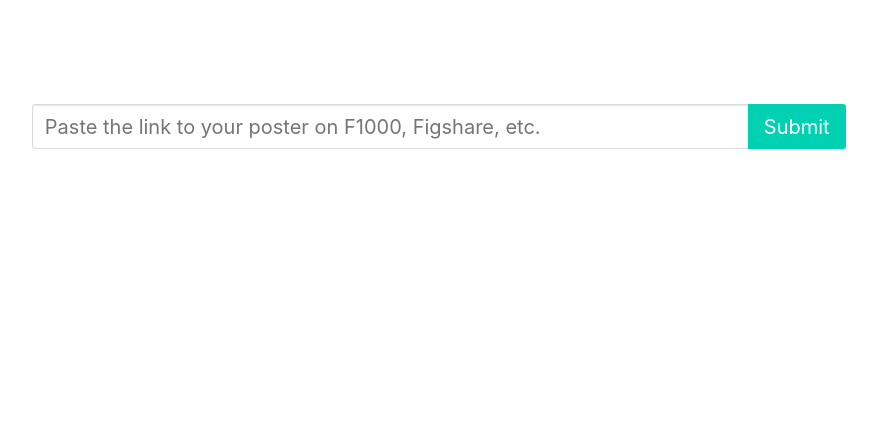
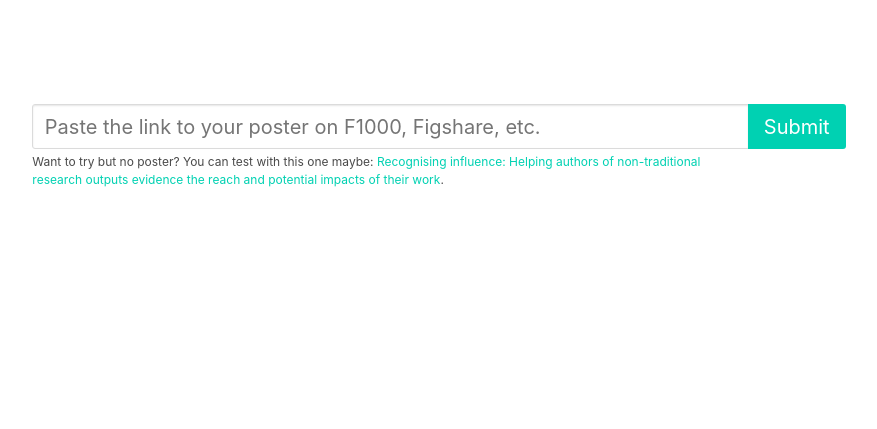
Before and after one commit to TailorDev/pauling, a Flask app: page / in a window 1280 px wide. Shown: the part 157-586 px from the top of the page, without its empty margins (201-1078 px from the left). Run offline with Flask 2, Linux system fonts and the light colour scheme.

Commit message:
[api] add try url on homepage to ease onboarding

```diff
--- a/api/templates/index.html
+++ b/api/templates/index.html
@@ -14,6 +14,11 @@
                         {% for error in form.source_url.errors %}
                         <p class="help is-danger">{{ error }}</p>
                         {% endfor %}
+                        <p class="help">
+                            Want to try but no poster? You can test with this one maybe:
+                            <a id="try-link" href="https://figshare.com/articles/Recognising_influence_Helping_authors_of_non-traditional_research_outputs_evidence_the_reach_and_potential_impacts_of_their_work/4245068">Recognising influence: Helping authors of non-traditional research outputs
+                            evidence the reach and potential impacts of their work</a>.
+                        </p>
                     </div>
                     <div class="control">
                         <button id="btn-submit" {% if form.source_url.errors %} class="is-danger"{% endif %}>
@@ -37,5 +42,10 @@ $btn.addEventListener('click', function () {
         $btn.className += ' is-loading';
     }
 });
+var $try = document.getElementById('try-link');
+$try.addEventListener('click', function (e) {
+    e.preventDefault();
+    document.querySelector('input[name="source_url"]').value = $try.href;
+});
 </script>
 {% endblock %}
```
